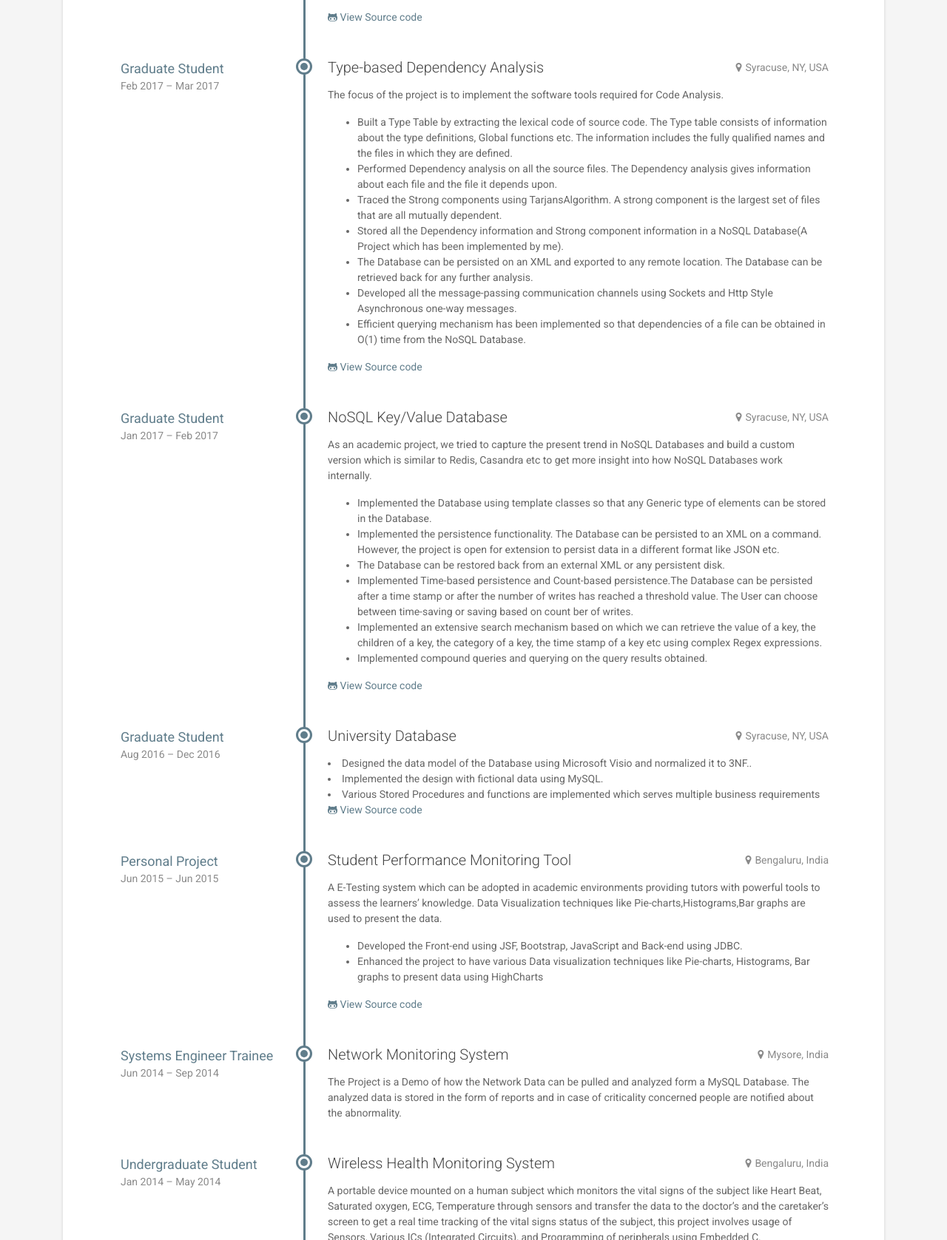
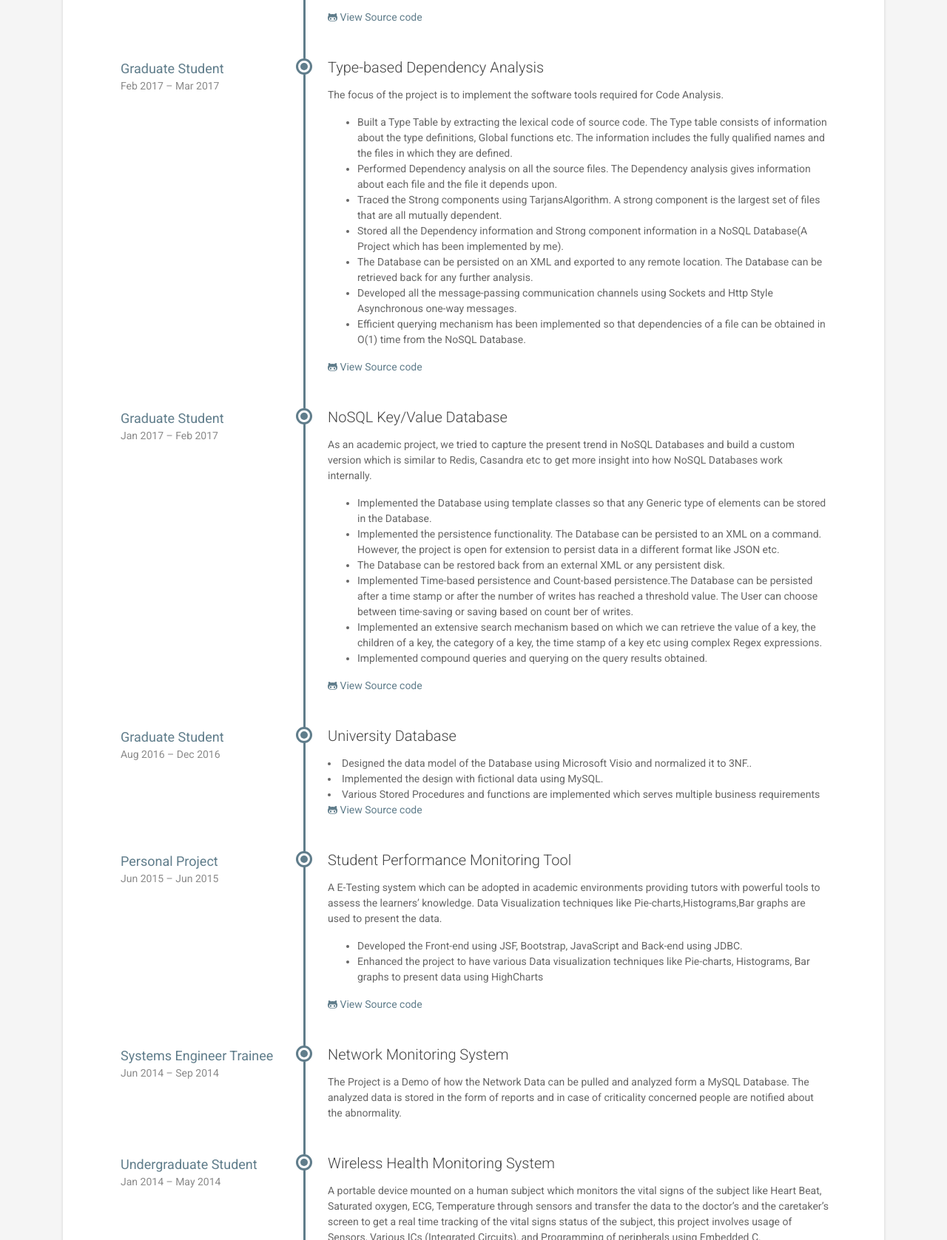
Before and after one commit to raghavasai106/portfolio, a plain HTML site: page index.html in a window 1280 px wide. Shown: the part 2715-4392 px from the top of the page at 74% size. Drawn offline with Linux system fonts and the light colour scheme.

Commit message:
Location commented for all projects to avoid consistancy

```diff
--- a/index.html
+++ b/index.html
@@ -139,7 +139,7 @@
                  <div class="item">
                     <div class="work-place">
                         <h3 class="place">Alexa Polly Skill</h3>
-                        <div class="location"><i class="fa fa-map-marker" aria-hidden="true"></i>Syracuse, NY, USA</div>
+<!--                        <div class="location"><i class="fa fa-map-marker" aria-hidden="true"></i>Syracuse, NY, USA</div>-->
                     </div>
                     <div class="job-meta">
                         <div class="title">Graduate Student</div>
@@ -158,7 +158,7 @@
                  <div class="item">
                     <div class="work-place">
                         <h3 class="place">Happy Nest</h3>
-                        <div class="location"><i class="fa fa-map-marker" aria-hidden="true"></i>Syracuse, NY, USA</div>
+<!--                        <div class="location"><i class="fa fa-map-marker" aria-hidden="true"></i>Syracuse, NY, USA</div>-->
                     </div>
                     <div class="job-meta">
                         <div class="title">Graduate Student</div>
@@ -174,7 +174,7 @@
                 <div class="item">
                     <div class="work-place">
                         <h3 class="place">Remote Code Publisher</h3>
-                        <div class="location"><i class="fa fa-map-marker" aria-hidden="true"></i>Syracuse, NY, USA</div>
+<!--                        <div class="location"><i class="fa fa-map-marker" aria-hidden="true"></i>Syracuse, NY, USA</div>-->
                     </div>
                     <div class="job-meta">
                         <div class="title">Graduate Student</div>
@@ -199,7 +199,7 @@
                 <div class="item">
                     <div class="work-place">
                         <h3 class="place">Type-based Dependency Analysis</h3>
-                        <div class="location"><i class="fa fa-map-marker" aria-hidden="true"></i>Syracuse, NY, USA</div>
+<!--                        <div class="location"><i class="fa fa-map-marker" aria-hidden="true"></i>Syracuse, NY, USA</div>-->
                     </div>
                     <div class="job-meta">
                         <div class="title">Graduate Student</div>
@@ -224,7 +224,7 @@
                 <div class="item">
                     <div class="work-place">
                         <h3 class="place">NoSQL Key/Value Database</h3>
-                        <div class="location"><i class="fa fa-map-marker" aria-hidden="true"></i>Syracuse, NY, USA</div>
+<!--                        <div class="location"><i class="fa fa-map-marker" aria-hidden="true"></i>Syracuse, NY, USA</div>-->
                     </div>
                     <div class="job-meta">
                         <div class="title">Graduate Student</div>
@@ -247,7 +247,7 @@
             <div class="item">
                     <div class="work-place">
                         <h3 class="place">University Database</h3>
-                        <div class="location"><i class="fa fa-map-marker" aria-hidden="true"></i>Syracuse, NY, USA</div>
+<!--                        <div class="location"><i class="fa fa-map-marker" aria-hidden="true"></i>Syracuse, NY, USA</div>-->
                     </div>
                     <div class="job-meta">
                         <div class="title">Graduate Student</div>
@@ -264,7 +264,7 @@
                  <div class="item">
                     <div class="work-place">
                         <h3 class="place">Student Performance Monitoring Tool</h3>
-                        <div class="location"><i class="fa fa-map-marker" aria-hidden="true"></i>Bengaluru, India</div>
+<!--                        <div class="location"><i class="fa fa-map-marker" aria-hidden="true"></i>Bengaluru, India</div>-->
                     </div>
                     <div class="job-meta">
                         <div class="title">Personal Project</div>
@@ -283,7 +283,7 @@
                  <div class="item">
                     <div class="work-place">
                         <h3 class="place">Network Monitoring System</h3>
-                        <div class="location"><i class="fa fa-map-marker" aria-hidden="true"></i>Mysore, India</div>
+<!--                        <div class="location"><i class="fa fa-map-marker" aria-hidden="true"></i>Mysore, India</div>-->
                     </div>
                     <div class="job-meta">
                         <div class="title">Systems Engineer Trainee</div>
@@ -297,7 +297,7 @@
                 <div class="item">
                     <div class="work-place">
                         <h3 class="place">Wireless Health Monitoring System</h3>
-                        <div class="location"><i class="fa fa-map-marker" aria-hidden="true"></i>Bengaluru, India</div>
+<!--                        <div class="location"><i class="fa fa-map-marker" aria-hidden="true"></i>Bengaluru, India</div>-->
                     </div>
                     <div class="job-meta">
                         <div class="title">Undergraduate Student</div>
```
